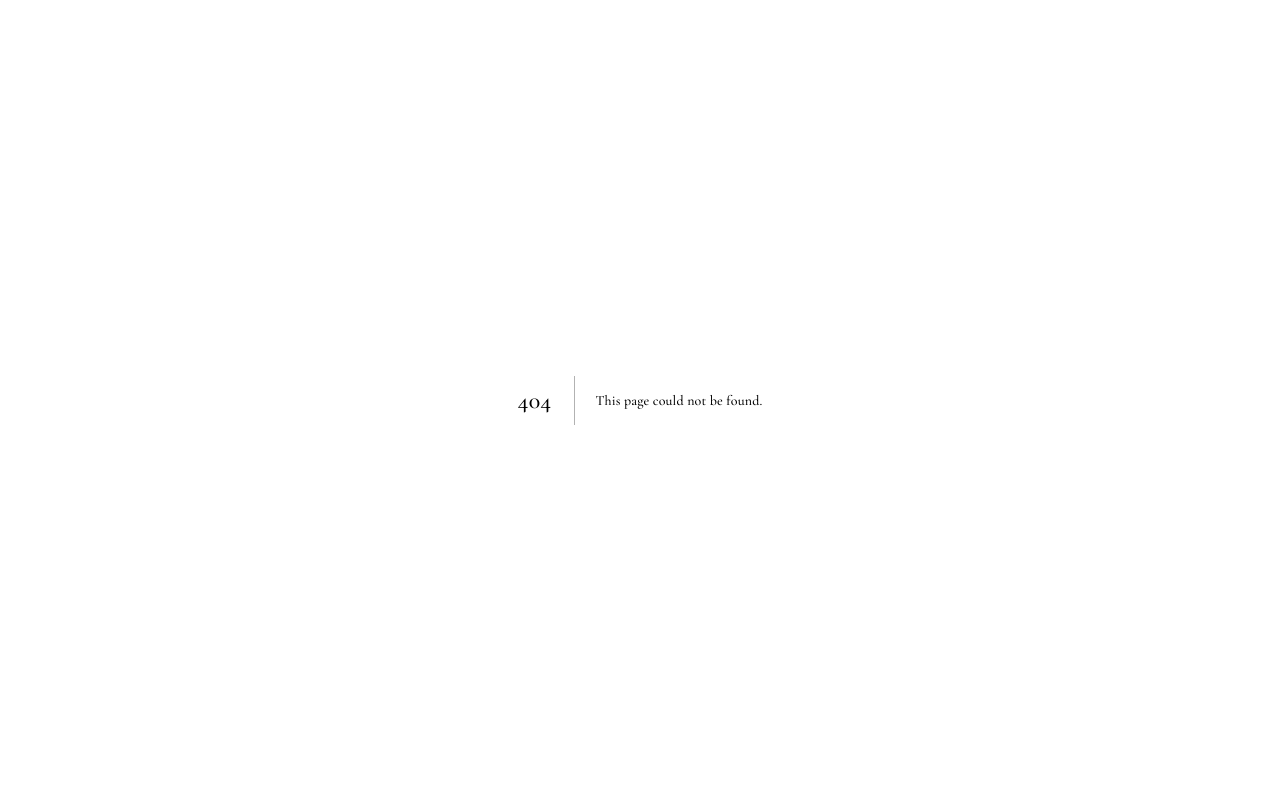
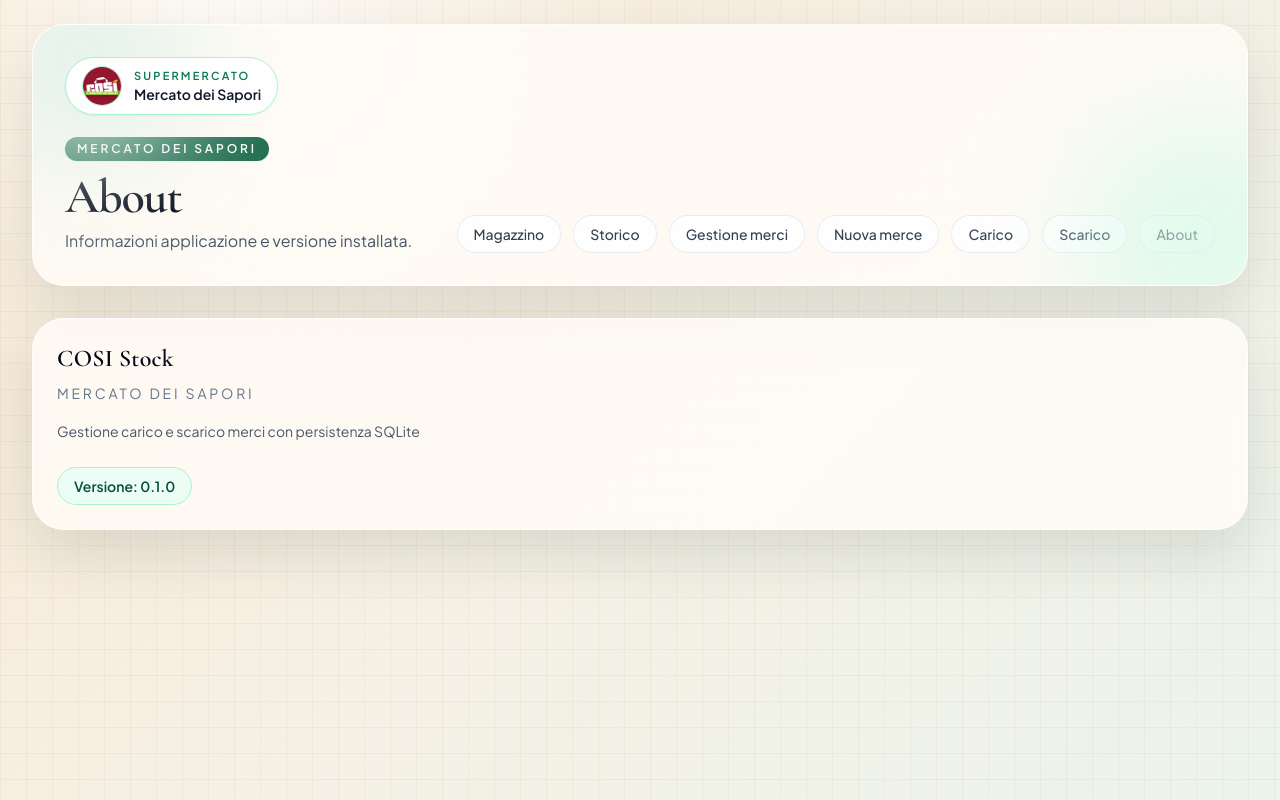
Before and after one commit to p3g4asus/codex-up-down, a Next.js app: page /about in a window 1280 px wide. Before the commit this address had no page. Built offline with nearby package versions, Linux system fonts and the light colour scheme.

Commit message:
feat: add about/version page and finalize branding updates

```diff
--- /dev/null
+++ b/src/app/about/page.tsx
@@ -0,0 +1,21 @@
+import { PageShell } from "@/components/page-shell";
+import { APP_DESCRIPTION, APP_NAME, APP_TAGLINE, APP_VERSION } from "@/lib/app-info";
+
+export default function AboutPage() {
+  return (
+    <PageShell
+      title="About"
+      description="Informazioni applicazione e versione installata."
+    >
+      <section className="rounded-[2rem] border border-white/70 bg-[var(--card)] p-6 shadow-panel backdrop-blur">
+        <h2 className="text-2xl font-semibold text-slate-950">{APP_NAME}</h2>
+        <p className="mt-2 text-sm uppercase tracking-[0.2em] text-slate-500">{APP_TAGLINE}</p>
+        <p className="mt-4 max-w-2xl text-sm leading-6 text-slate-600">{APP_DESCRIPTION}</p>
+
+        <div className="mt-6 inline-flex items-center rounded-full border border-emerald-200 bg-emerald-50 px-4 py-2 text-sm font-semibold text-emerald-900">
+          Versione: {APP_VERSION}
+        </div>
+      </section>
+    </PageShell>
+  );
+}
--- a/src/app/actions.ts
+++ b/src/app/actions.ts
@@ -124,7 +124,7 @@ export async function createProduct(formData: FormData) {
       error instanceof Prisma.PrismaClientKnownRequestError &&
       error.code === "P2002"
     ) {
-      redirectWithMessage("/merci/nuova", "error", `La merce ${name} esiste gia.`);
+      redirectWithMessage("/merci/nuova", "error", `La merce ${name} esiste già.`);
     }
 
     redirectWithMessage("/merci/nuova", "error", "Impossibile salvare la merce.");
@@ -191,7 +191,7 @@ export async function updateProduct(formData: FormData) {
       error instanceof Prisma.PrismaClientKnownRequestError &&
       error.code === "P2002"
     ) {
-      redirectWithMessage(errorPath, "error", `La merce ${name} esiste gia.`);
+      redirectWithMessage(errorPath, "error", `La merce ${name} esiste già.`);
     }
 
     redirectWithMessage(errorPath, "error", "Impossibile aggiornare la merce.");
--- a/src/app/layout.tsx
+++ b/src/app/layout.tsx
@@ -1,5 +1,8 @@
 import type { Metadata } from "next";
 import { Cormorant_Garamond, IBM_Plex_Mono, Plus_Jakarta_Sans } from "next/font/google";
+
+import { APP_DESCRIPTION, APP_NAME } from "@/lib/app-info";
+
 import "./globals.css";
 
 const jakartaSans = Plus_Jakarta_Sans({
@@ -20,8 +23,8 @@ const plexMono = IBM_Plex_Mono({
 });
 
 export const metadata: Metadata = {
-  title: "Magazzino merci",
-  description: "Gestione carico e scarico merci con persistenza SQLite",
+  title: APP_NAME,
+  description: APP_DESCRIPTION,
   icons: {
     icon: [{ url: "/branding/cosi-logo.jpg", type: "image/jpeg" }],
     apple: [{ url: "/branding/cosi-logo.jpg", type: "image/jpeg" }],
--- a/src/components/page-shell.tsx
+++ b/src/components/page-shell.tsx
@@ -16,6 +16,7 @@ const links = [
   { href: "/merci/nuova", label: "Nuova merce" },
   { href: "/carico", label: "Carico" },
   { href: "/scarico", label: "Scarico" },
+  { href: "/about", label: "About" },
 ];
 
 export function PageShell({ title, description, children }: PageShellProps) {
--- /dev/null
+++ b/src/lib/app-info.ts
@@ -0,0 +1,6 @@
+import packageJson from "../../package.json";
+
+export const APP_NAME = "COSI Stock";
+export const APP_TAGLINE = "Mercato dei Sapori";
+export const APP_DESCRIPTION = "Gestione carico e scarico merci con persistenza SQLite";
+export const APP_VERSION = packageJson.version;
```
Also changed, not shown: 1 other file (tests, documents, lock files or other folders).
